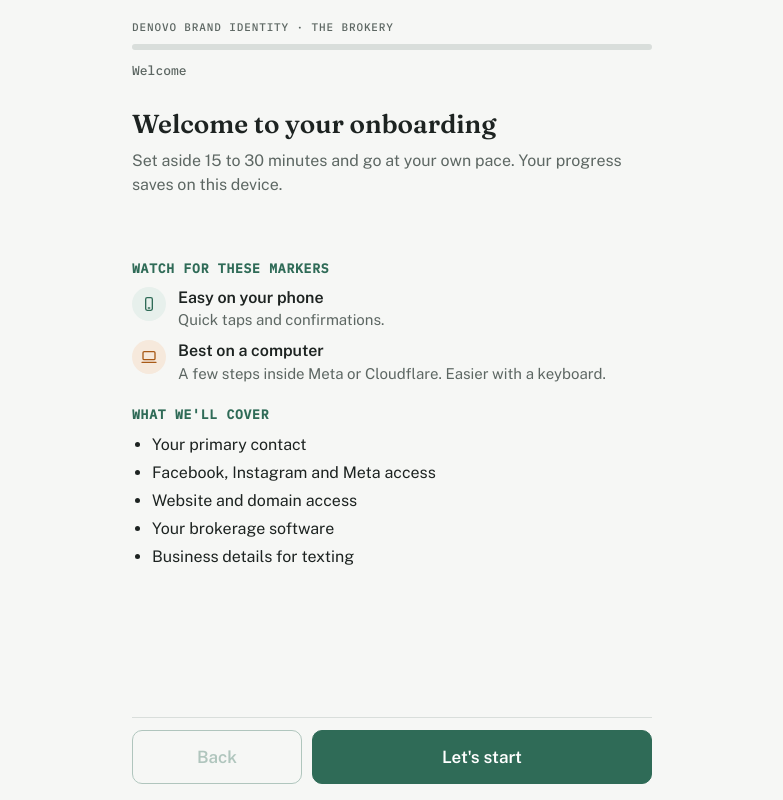
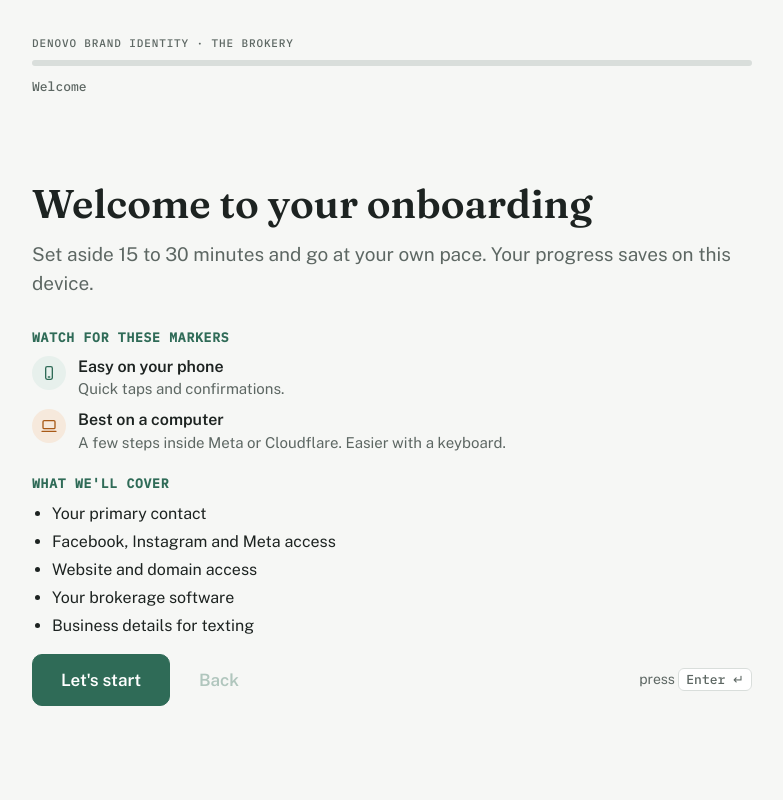
Before and after one commit to bookedbuilders/brokery-onboarding, a plain HTML site: page index.html in a window 1280 px wide. Shown: the whole page, without its empty margins (248-1031 px from the left). Drawn offline with nearby package versions, Linux system fonts and the light colour scheme.

Commit message:
Desktop survey layout: fixed title offset, buttons follow content, Enter advances, screen transition

```diff
--- a/index.html
+++ b/index.html
@@ -105,6 +105,39 @@ pre{white-space:pre-wrap;word-break:break-word;font:13px/1.5 var(--mono);backgro
 .metxt strong{font-size:17px;color:var(--ink);font-weight:600}
 #body{display:flex;flex-direction:column;gap:18px}
 .mebtn{align-self:flex-start;background:var(--soft);color:var(--accent);border:1px solid transparent;font:600 15px var(--body);padding:10px 14px;border-radius:999px;cursor:pointer}
+
+/* Motion: each screen rises in */
+@keyframes rise{from{opacity:0;transform:translateY(14px)}to{opacity:1;transform:none}}
+.in .head,.in #body{animation:rise .35s ease both}
+.in #body{animation-delay:.06s}
+@media (prefers-reduced-motion:reduce){.in .head,.in #body{animation:none}}
+.hint{display:none}
+/* Desktop: a survey, not an app shell. Content flows from a fixed top offset, buttons follow the content. */
+@media (min-width:768px){
+  body{overflow:auto;padding-inline:40px}
+  .app{max-width:720px;height:auto;min-height:100%}
+  header{padding-block:36px 8px}
+  main{flex:none;overflow:visible;padding-top:9vh;padding-bottom:8px;gap:28px}
+  .head{min-height:0;gap:12px}
+  h1{font-size:40px;line-height:1.2}
+  .help{font-size:19px;min-height:0}
+  .fields,.choices,.checklist,.copybox,.callcard,.pcard,.meopt,.addbtn,.found{max-width:560px}
+  .steps{max-width:560px}
+  input{font-size:18px;padding:14px 16px}
+  .choice{font-size:18px;padding:15px 18px}
+  .choice:hover{border-color:var(--accent)}
+  footer{border-top:0;background:transparent;padding-block:8px 64px;gap:8px}
+  .status{text-align:left}
+  .navrow{display:flex;align-items:center;gap:14px}
+  .btn{width:auto;min-height:52px;padding-inline:28px}
+  .ghost{order:2;border-color:transparent;padding-inline:14px}
+  .primary{order:1}
+  .hint{display:inline;order:3;font-size:14px;color:var(--muted);margin-left:auto;transition:opacity .2s}
+  .hint kbd{font:500 13px var(--mono);background:var(--surface);border:1px solid var(--line);border-radius:6px;padding:2px 7px}
+  .primary:disabled ~ .hint,.primary:disabled ~ .ghost ~ .hint{opacity:0}
+  .splash{padding-block:96px}
+  .revbtn{width:auto}
+}
 </style>
 </head>
 <body>
@@ -124,6 +157,7 @@ pre{white-space:pre-wrap;word-break:break-word;font:13px/1.5 var(--mono);backgro
     <div class="navrow">
       <button type="button" class="btn ghost" id="back">Back</button>
       <button type="button" class="btn primary" id="b1">Next</button>
+      <span class="hint" aria-hidden="true">press <kbd>Enter ↵</kbd></span>
     </div>
   </footer>
 </div>
@@ -169,6 +203,7 @@ pre{white-space:pre-wrap;word-break:break-word;font:13px/1.5 var(--mono);backgro
   function val(id){var x=$(id);return x?x.value.trim():''}
   function frame(title,help){
     $('q').textContent=title;$('help').textContent=help||'';body.innerHTML='';main.scrollTop=0;status.textContent='';
+    main.classList.remove('in');void main.offsetWidth;main.classList.add('in');
   }
   var ICON={
     mobile:'<svg viewBox="0 0 24 24" width="16" height="16" aria-hidden="true"><rect x="7" y="2.5" width="10" height="19" rx="2.2" fill="none" stroke="currentColor" stroke-width="2"/><line x1="11" y1="18" x2="13" y2="18" stroke="currentColor" stroke-width="2" stroke-linecap="round"/></svg>',
@@ -344,6 +379,7 @@ pre{white-space:pre-wrap;word-break:break-word;font:13px/1.5 var(--mono);backgro
     };
   }
   function go(d){if(reviewing&&d>0){return finish(true)}var j=i+d;while(j>=0&&j<Q.length&&!shown(Q[j]))j+=d;if(j<0){i=-1;return render()}if(j>=Q.length){i=Q.length;return finish()}i=j;render()}
+  document.addEventListener('keydown',function(ev){if(ev.key!=='Enter')return;var t=ev.target.tagName,choice=ev.target.classList&&ev.target.classList.contains('choice');if(!choice&&(t==='INPUT'||t==='TEXTAREA'||t==='BUTTON'||t==='A'))return;if(!b1.disabled&&!document.querySelector('footer').hidden){ev.preventDefault();b1.click()}});
   render();
 })();
 </script>
```
